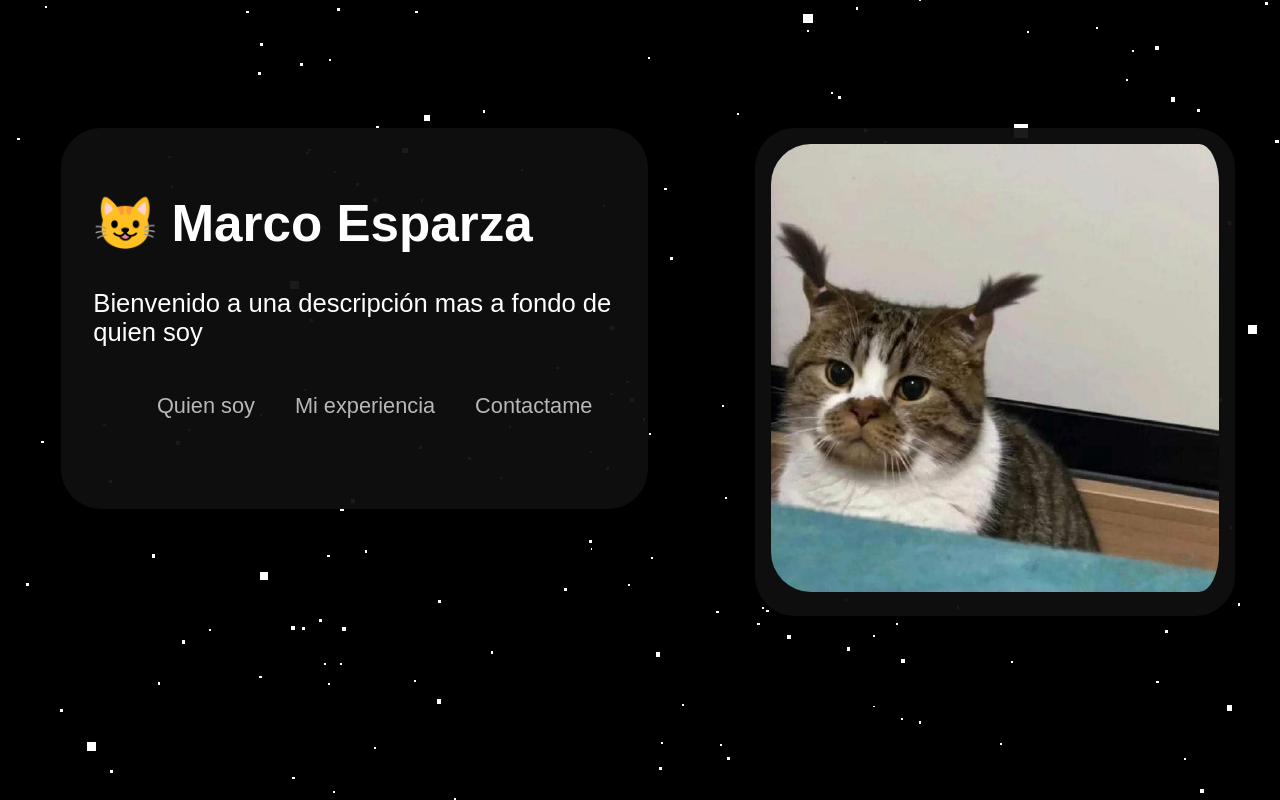
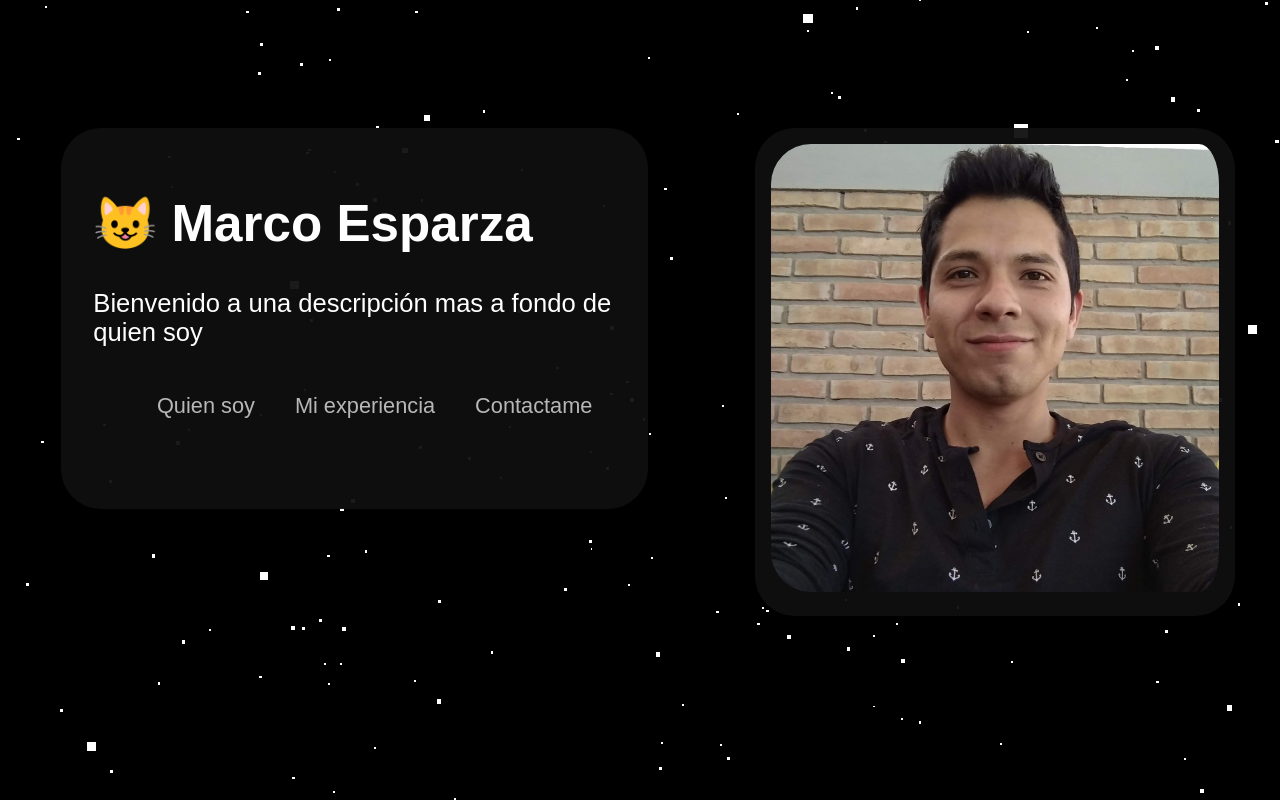
Before and after one commit to marcodesparza/marcoes, a website built with Vite: page index.html in a window 1280 px wide. Shown: the top 800 px of the page. Built offline with nearby package versions, Linux system fonts and the light colour scheme; a web font is replaced by a local one.

Commit message:
Change: Selfie

```diff
--- a/src/main.ts
+++ b/src/main.ts
@@ -1,6 +1,6 @@
 import "./style.css";
 import viteLogo from "/vite.svg";
-import selfie from "./gatito.jpg";
+import selfie from "./selfp.jpg";
 import { slider } from "./slider.ts";
 
 document.querySelector<HTMLDivElement>("#name")!.innerHTML = `
@@ -32,7 +32,7 @@ document.querySelector<HTMLDivElement>("#app")!.innerHTML = `
     </div>
     `;
 document.querySelector<HTMLDivElement>("#selfpicture")!.innerHTML = `
-      <a href="" target="_blank" class="portada">
+      <a target="_blank" class="portada">
       <img src="${selfie}" class="selfie" alt="Vite logo" />
       </a>
     `;
```
Also changed, not shown: src/style.css (+1 -15 lines), src/selfp.jpg (added).
